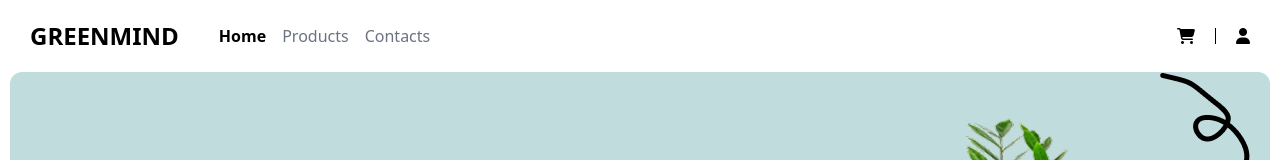
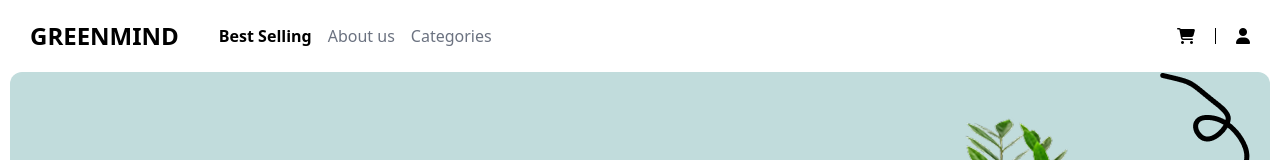
Before and after one commit to samaahmed1/Greenmind, a React (Vite) app: page / in a window 1280 px wide. Shown: the top 160 px of the page. Built offline with nearby package versions, Linux system fonts and the light colour scheme.

Commit message:
Update: Header

```diff
--- a/src/components/AboutUs.jsx
+++ b/src/components/AboutUs.jsx
@@ -3,7 +3,7 @@ import vectorTwo from "../assets/icons/Vector-2.webp";
 import vectorThree from "../assets/icons/Vector-3.webp";
 export default function AboutUs() {
   return (
-    <section>
+    <section id="about-us">
       <div className="container px-5 mx-auto flex justify-center items-center text-center flex-col gap-9">
         <div className="col flex flex-col gap-4">
           <h2 className="text-3xl font-bold">About us</h2>
--- a/src/components/BestSelling.jsx
+++ b/src/components/BestSelling.jsx
@@ -3,7 +3,7 @@ import frameTwo from "../assets/images/Frame-2.webp";
 import frameThtee from "../assets/images/Frame-3.webp";
 export default function BestSelling() {
   return (
-    <section className="py-20">
+    <section id="best-selling" className="py-20">
       <div className="container px-5 mx-auto flex flex-wrap justify-center lg:justify-between gap-8">
         <div className="col flex flex-col gap-4">
           <h2 className="text-3xl font-bold">
--- a/src/components/Categories.jsx
+++ b/src/components/Categories.jsx
@@ -4,7 +4,7 @@ import decorTwo from "../assets/images/decor-2.webp";
 import decorThree from "../assets/images/decor-3.webp";
 export default function Categories() {
   return (
-    <section className="pt-20">
+    <section id="categories" className="pt-20">
       <div className="container px-5 mx-auto flex justify-center items-center text-center flex-col gap-9">
         <div className="col flex flex-col gap-4">
           <h2 className="text-3xl font-bold">Categories</h2>
--- a/src/components/layouts/Header.jsx
+++ b/src/components/layouts/Header.jsx
@@ -19,37 +19,37 @@ export default function Header() {
         >
           <ul className="flex gap-4 flex-col md:flex-row text-center">
             <li>
-              <Link
+              <a
                 className="font-semibold"
                 onClick={() => {
                   setOpenNav(false);
                 }}
-                to={"/"}
+                href="#best-selling"
               >
-                Home
-              </Link>
+                Best Selling
+              </a>
             </li>
             <li>
-              <Link
+              <a
                 className="text-gray-500"
                 onClick={() => {
                   setOpenNav(false);
                 }}
-                to={"/"}
+                href="#about-us"
               >
-                Products
-              </Link>
+                About us
+              </a>
             </li>
             <li>
-              <Link
+              <a
                 className="text-gray-500"
                 onClick={() => {
                   setOpenNav(false);
                 }}
-                to={"/"}
+                href="#categories"
               >
-                Contacts
-              </Link>
+                Categories
+              </a>
             </li>
           </ul>
           <div className="nav-icon flex items-center justify-center gap-5">
--- a/src/index.css
+++ b/src/index.css
@@ -4,4 +4,8 @@
 
 body {
   margin: 0 10px;
+  position: relative;
 }
+html {
+  scroll-behavior: smooth;
+}
--- a/src/pages/Home.jsx
+++ b/src/pages/Home.jsx
@@ -11,7 +11,7 @@ export default function Home() {
       <BestSelling />
       <AboutUs />
       <Categories />
-      <CustomerReviews/>
+      <CustomerReviews />
     </>
   );
 }
```
